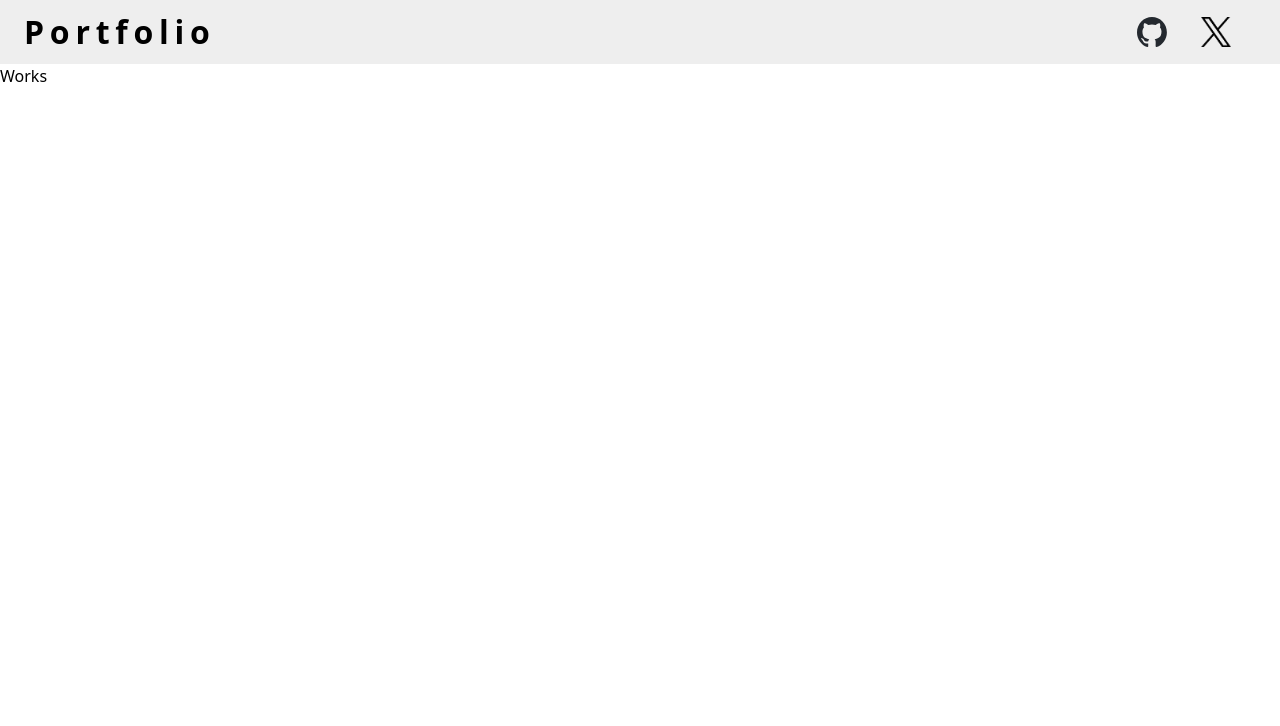
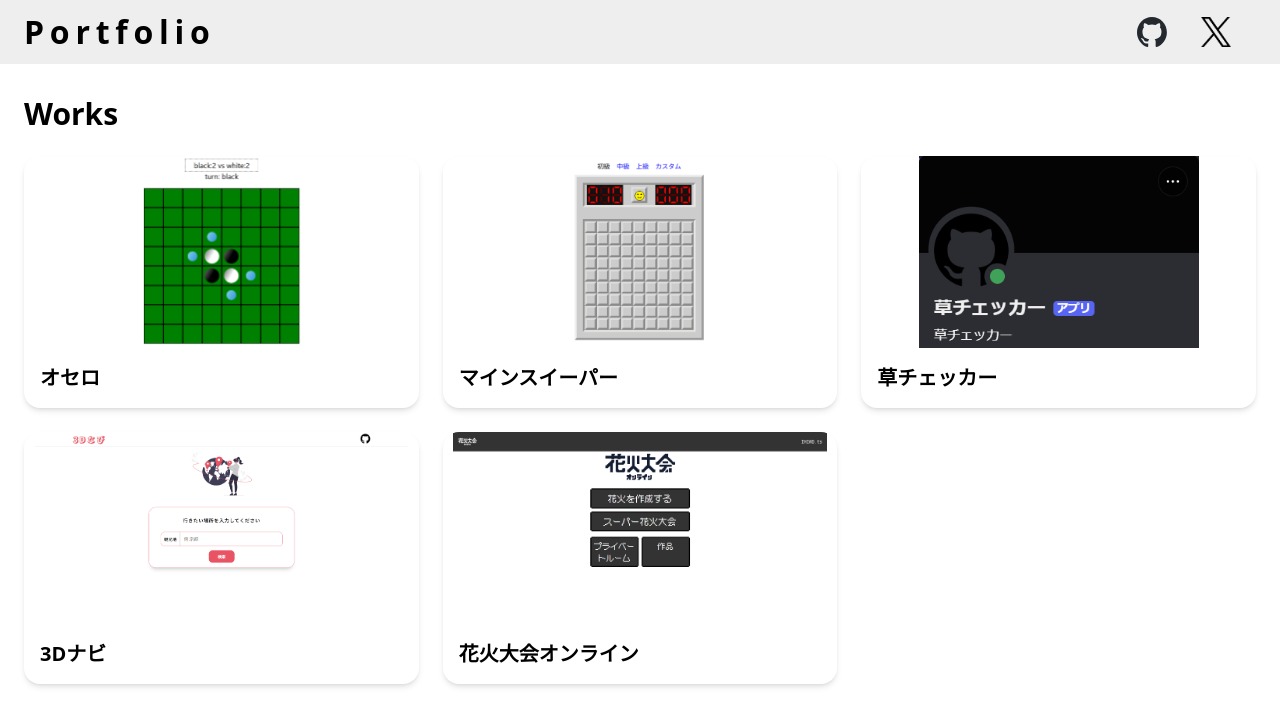
Before and after one commit to s-renren/portfolio, a React (Vite) app: page /portfolio/works in a window 1280 px wide. Shown: the top 726 px of the page. Built offline with nearby package versions, Linux system fonts and the light colour scheme.

Commit message:
見た目をよりきれいに

```diff
--- /dev/null
+++ b/src/component/worksDetail/WorksDetail.tsx
@@ -0,0 +1,40 @@
+import othello_pic from "@/assets/worksDetail/othelloD.png";
+import minesweeper_pic from "@/assets/worksDetail/minesweeperD.png";
+import discordBot_pic from "@/assets/works/discordbot.png";
+import threeD_navi_pic from "@/assets/works/3dnavi.png";
+import hanabi_pic from "@/assets/works/hanabi.png";
+
+const works = [
+  { title: "オセロ", image: othello_pic },
+  { title: "マインスイーパー", image: minesweeper_pic },
+  { title: "草チェッカー", image: discordBot_pic },
+  { title: "3Dナビ", image: threeD_navi_pic },
+  { title: "花火大会オンライン", image: hanabi_pic },
+];
+
+const WorksDetail = () => {
+  return (
+    <div className="px-6 py-8">
+      <h1 className="text-3xl font-bold mb-6">Works</h1>
+      <div className="grid grid-cols-1 sm:grid-cols-2 lg:grid-cols-3 gap-6">
+        {works.map((work, index) => (
+          <div
+            key={index}
+            className="bg-white rounded-2xl shadow-md hover:shadow-lg transition-shadow duration-300 overflow-hidden"
+          >
+            <img
+              src={work.image}
+              alt={work.title}
+              className="max-w-auto mx-auto h-48 object-cover"
+            />
+            <div className="p-4">
+              <h2 className="text-xl font-semibold">{work.title}</h2>
+            </div>
+          </div>
+        ))}
+      </div>
+    </div>
+  );
+};
+
+export default WorksDetail;
--- a/src/pages/Works/Works.tsx
+++ b/src/pages/Works/Works.tsx
@@ -1,12 +1,13 @@
 import Header from "../../component/header/Header";
+import WorksDetail from "../../component/worksDetail/WorksDetail";
 
 const Works = () => {
   return (
     <div>
       <Header />
-      <h1>Works</h1>
+      <WorksDetail />
     </div>
-  )
-}
+  );
+};
 
 export default Works;
--- a/src/section/Section2/Section2.tsx
+++ b/src/section/Section2/Section2.tsx
@@ -1,23 +1,46 @@
 import sections from "../Section.module.css";
 import styles from "./Section2.module.css";
-import dicordBot_pic from "@/assets/works/discordbot.png";
 import threeD_navi_pic from "@/assets/works/3dnavi.png";
 import hanabi_pic from "@/assets/works/hanabi.png";
 import { useNavigate } from "react-router-dom";
 
 export const Section2 = () => {
-  const navigate = useNavigate()
+  const navigate = useNavigate();
+  const works = [
+    { title: "3Dナビ", image: threeD_navi_pic },
+    { title: "花火大会オンライン", image: hanabi_pic },
+  ];
   return (
     <section className={sections.section}>
       <div>
         <h2 className={styles.sectionTitle}>Works</h2>
-        <div className={styles.container}>
+        <div className="px-6 py-8">
+          <h1 className="text-3xl font-bold mb-6">Works</h1>
+          <div className="grid grid-cols-1 sm:grid-cols-2 lg:grid-cols-3 gap-6">
+            {works.map((work, index) => (
+              <div
+                key={index}
+                className="bg-white rounded-2xl shadow-md hover:shadow-lg transition-shadow duration-300 overflow-hidden"
+              >
+                <img
+                  src={work.image}
+                  alt={work.title}
+                  className="max-w-auto mx-auto h-48 object-cover"
+                />
+                <div className="p-4">
+                  <h2 className="text-xl font-semibold">{work.title}</h2>
+                </div>
+              </div>
+            ))}
+          </div>
+        </div>
+        {/* <div className={styles.container}>
           <div className={styles.card}>
             <h3>草チェッカー</h3>
             <p>GitHubのcontribution数の管理をしてくれるDiscordBot</p>
             <img
               className={styles.image}
-              src={dicordBot_pic}
+              src={discordBot_pic}
               alt="DiscordBot"
             />
           </div>
@@ -37,8 +60,13 @@ export const Section2 = () => {
               alt="花火大会オンライン"
             />
           </div>
+        </div> */}
+        <div
+          className={styles.moreLink}
+          onClick={() => navigate("/portfolio/works")}
+        >
+          その他製作物一覧はこちら
         </div>
-        <div className={styles.moreLink} onClick={() => navigate('/portfolio/works')}>その他製作物一覧はこちら</div>
       </div>
     </section>
   );
--- a/src/section/Section3/Section3.tsx
+++ b/src/section/Section3/Section3.tsx
@@ -8,9 +8,13 @@ export const Section3 = () => {
       <div className="max-w-6xl mx-auto px-4">
         <h2 className="text-3xl font-bold text-center mb-12">Blogs</h2>
 
-        <div className="grid gap-8 md:grid-cols-2">
-          <div className="bg-gray-50 rounded-xl shadow-md hover:shadow-lg transition p-6">
-            <a href="https://zenn.dev/loootus/articles/3613f148f0e2be">
+        <div className="grid grid-cols-1 md:grid-cols-2 gap-8">
+          <div className="bg-gray-50 rounded-xl shadow-md hover:shadow-lg transition p-6 md:p-12 w-full max-w-md mx-auto">
+            <a
+              href="https://zenn.dev/loootus/articles/3613f148f0e2be"
+              target="_blank"
+              rel="noopener noreferrer"
+            >
               <img
                 className="w-full h-auto rounded-lg mb-4"
                 src={discordBot_pic}
@@ -23,8 +27,12 @@ export const Section3 = () => {
             </a>
           </div>
 
-          <div className="bg-gray-50 rounded-xl shadow-md hover:shadow-lg transition p-6">
-            <a href="https://zenn.dev/loootus/articles/178286bd2a7fa6">
+          <div className="bg-gray-50 rounded-xl shadow-md hover:shadow-lg transition p-6 md:p-12 w-full max-w-md mx-auto">
+            <a
+              href="https://zenn.dev/loootus/articles/178286bd2a7fa6"
+              target="_blank"
+              rel="noopener noreferrer"
+            >
               <img
                 className="w-full h-auto rounded-lg mb-4"
                 src={atcoder_pic}
```
Also changed, not shown: src/component/worksDetail/WorksDetail.module.css (added, +11 -0 lines), src/assets/worksDetail/minesweeperD.png (added), src/assets/worksDetail/othelloD.png (added).
